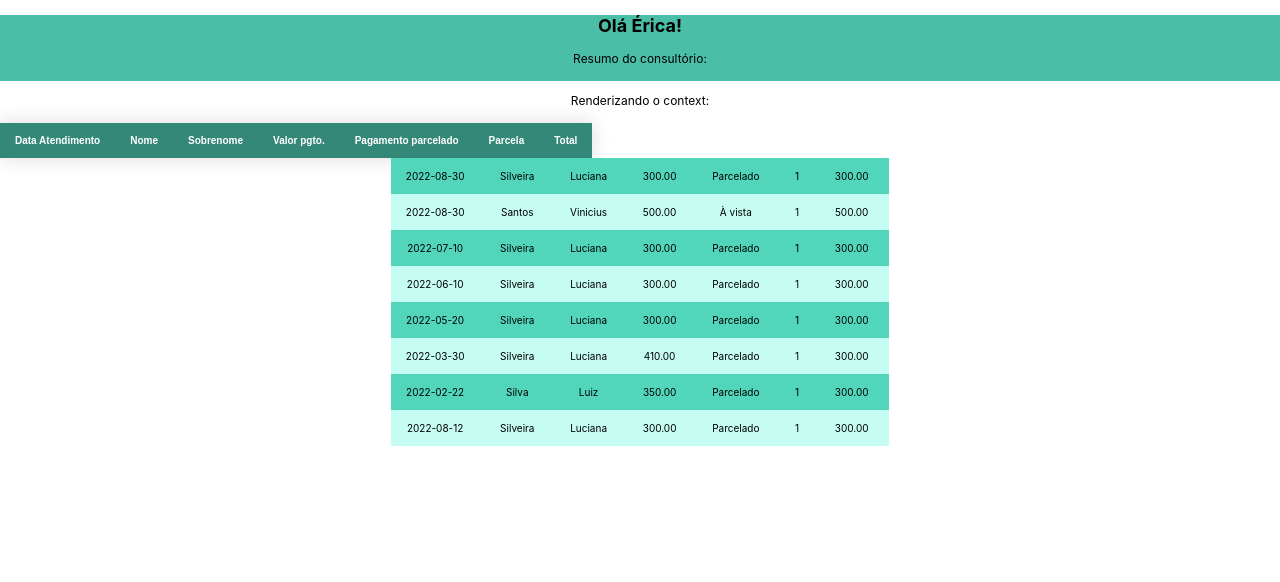
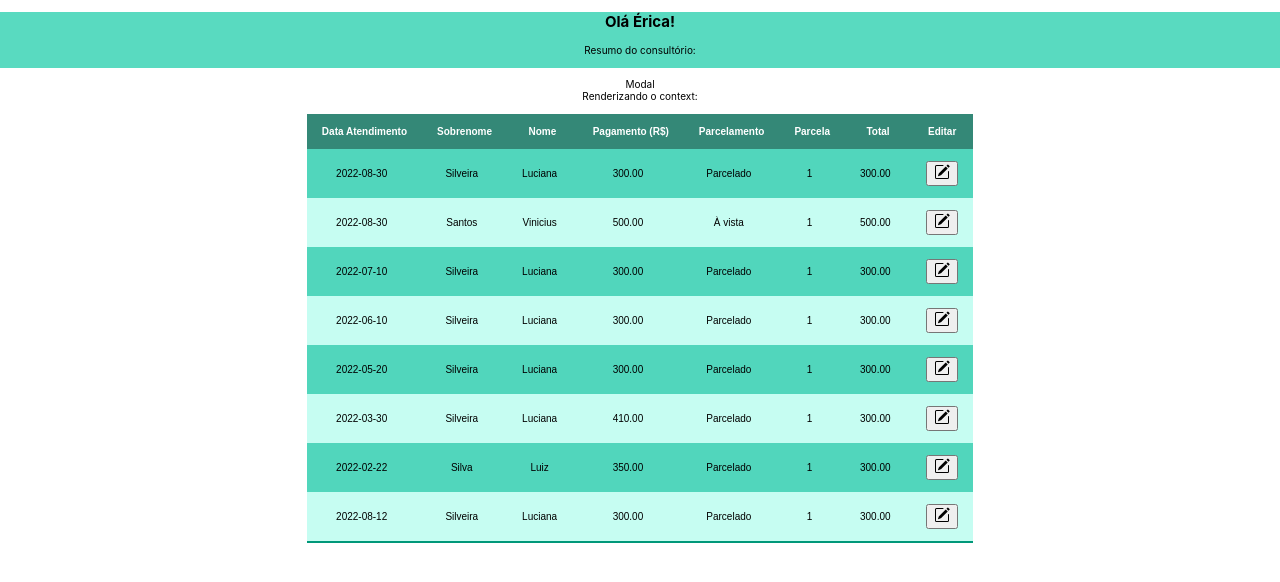
Before and after one commit to arturovaine/app-dentista, a React (Create React App) app in the folder app-frontend/: page / in a window 1280 px wide. Shown: the top 582 px of the page. Built offline with nearby package versions, Linux system fonts and the light colour scheme.

Commit message:
style: css table, icon edit

```diff
--- a/app-frontend/src/App.css
+++ b/app-frontend/src/App.css
@@ -1,11 +1,20 @@
 .App {
   text-align: center;
-  font-size: 12px;
+  /*font-size: 12px;*/
 }
 
 .header {
   border-color: #282c34;
-  background-color: #4abea7;
+  background-color: #59dac0;
+}
+
+table {
+  position: absolute;
+  left: 0;
+  right: 0;
+  margin-left: auto;
+  margin-right: auto;
+  /* width: 100px; */
 }
 
 thead {
@@ -28,7 +37,7 @@
   font-size: 0.9em;
   font-family: sans-serif;
   min-width: 400px;
-  box-shadow: 0 0 20px rgba(0, 0, 0, 0.15);
+  /*box-shadow: 0 0 20px rgba(0, 0, 0, 0.15);*/
 }
 
 thead tr {
--- a/app-frontend/src/App.tsx
+++ b/app-frontend/src/App.tsx
@@ -9,12 +9,14 @@
 import Consumer from './context/Consumer';
 // import data from './data/data';
 import setDataToLocalStorage from './data/data2localStorage';
+import Modal from './components/Modal';
 
 const App: FC = () => {
   return (
     <div className="App">
       <Context.Provider value={ setDataToLocalStorage() }>
         <Header />
+        <Modal />
         <Consumer />
       </Context.Provider>
     </div>
--- /dev/null
+++ b/app-frontend/src/components/ButtonEdit.tsx
@@ -0,0 +1,10 @@
+const ButtonEdit = () => (
+  <button type='button'>
+    <svg xmlns="http://www.w3.org/2000/svg" width="16" height="16" fill="currentColor" className="bi bi-pencil-square" viewBox="0 0 16 16">
+      <path d="M15.502 1.94a.5.5 0 0 1 0 .706L14.459 3.69l-2-2L13.502.646a.5.5 0 0 1 .707 0l1.293 1.293zm-1.75 2.456-2-2L4.939 9.21a.5.5 0 0 0-.121.196l-.805 2.414a.25.25 0 0 0 .316.316l2.414-.805a.5.5 0 0 0 .196-.12l6.813-6.814z"/>
+      <path fill-rule="evenodd" d="M1 13.5A1.5 1.5 0 0 0 2.5 15h11a1.5 1.5 0 0 0 1.5-1.5v-6a.5.5 0 0 0-1 0v6a.5.5 0 0 1-.5.5h-11a.5.5 0 0 1-.5-.5v-11a.5.5 0 0 1 .5-.5H9a.5.5 0 0 0 0-1H2.5A1.5 1.5 0 0 0 1 2.5v11z"/>
+    </svg>
+  </button>
+);
+
+export default ButtonEdit;
--- /dev/null
+++ b/app-frontend/src/components/Modal.tsx
@@ -0,0 +1,7 @@
+import React from 'react';
+
+function Modal() {
+    return <div>Modal</div>
+}
+
+export default Modal;
--- a/app-frontend/src/context/Consumer.tsx
+++ b/app-frontend/src/context/Consumer.tsx
@@ -1,5 +1,6 @@
 import Context from './Context';
-import Table from '../components/Table';
+import { TableHeader } from '../helpers/helpers';
+import ButtonEdit from '../components/ButtonEdit';
 
 const Consumer = () => (
   <Context.Consumer>
@@ -7,17 +8,14 @@
       <span>
         Renderizando o context:
         <br /><br />
-        {' '}
-        {/*
-          JSON.stringify(context)*/
-        }
-        <Table />
-        { /* payments.map((results: any, index: any) => (TableContent(results, index))) */}
+        <table>
+          <thead>
+            { TableHeader() }
+          </thead>
           <tbody>
             {
               context.map((item: any, index: number) => (
                 <tr key={ index }>
-              {/*<td>{item.id} &nbsp; </td>*/}
                   <td>{item.appointmentDate} &nbsp; </td>
                   <td>{item.patientLastName} &nbsp; </td>
                   <td>{item.patientFirstName} &nbsp; </td>
@@ -25,10 +23,14 @@
                   <td>{item.paymentInstallment} &nbsp; </td>
                   <td>{item.paymentFraction} &nbsp; </td>
                   <td>{item.paymentTotalValue.toFixed(2)} &nbsp; </td>
+                  <td>
+                  <ButtonEdit />
+                  </td>
                 </tr>
               ))
             }
           </tbody>
+        </table>
       </span>
     )}
   </Context.Consumer>
--- a/app-frontend/src/helpers/helpers.tsx
+++ b/app-frontend/src/helpers/helpers.tsx
@@ -1,16 +1,17 @@
-import React from 'react'; //
+// import React from 'react';
 
 export function TableHeader() {
   return (
     <tr>
       {/*<th>Código</th>*/}
       <th>Data Atendimento</th>
+      <th>Sobrenome</th>
       <th>Nome</th>
-      <th>Sobrenome</th>
-      <th>Valor pgto.</th>
-      <th>Pagamento parcelado</th>
+      <th>Pagamento (R$)</th>
+      <th>Parcelamento</th>
       <th>Parcela</th>
       <th>Total</th>
+      <th>Editar</th>
     </tr>
   );
 }
@@ -26,6 +27,7 @@
       <td>{item.paymentInstallment} &nbsp; </td>
       <td>{item.paymentFraction} &nbsp; </td>
       <td>{item.paymentTotalValue.toFixed(2)} &nbsp; </td>
+      <td><button>Botão</button></td>
     </tr>
   );
 }
```
Also changed, not shown: app-frontend/src/assets/pencil-square.svg (added). Lines whose indentation alone changed are shown as unchanged.
